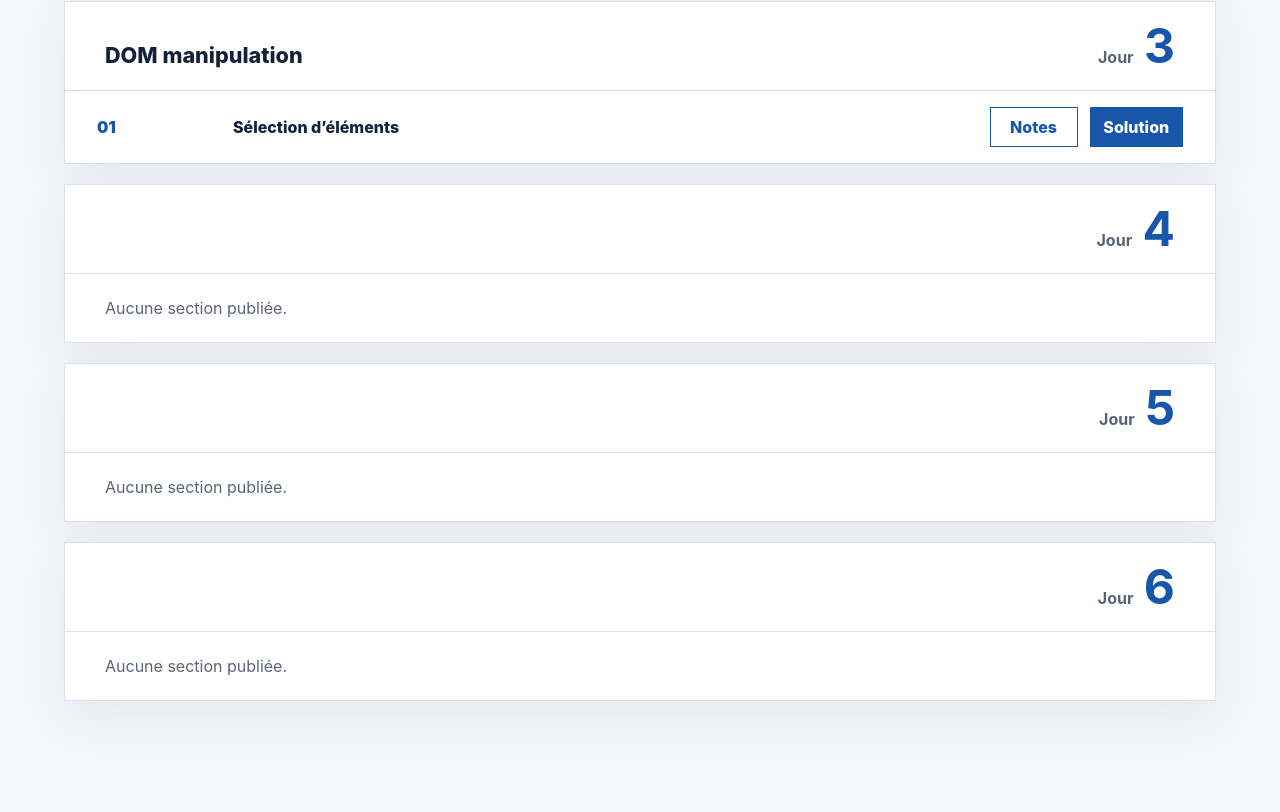
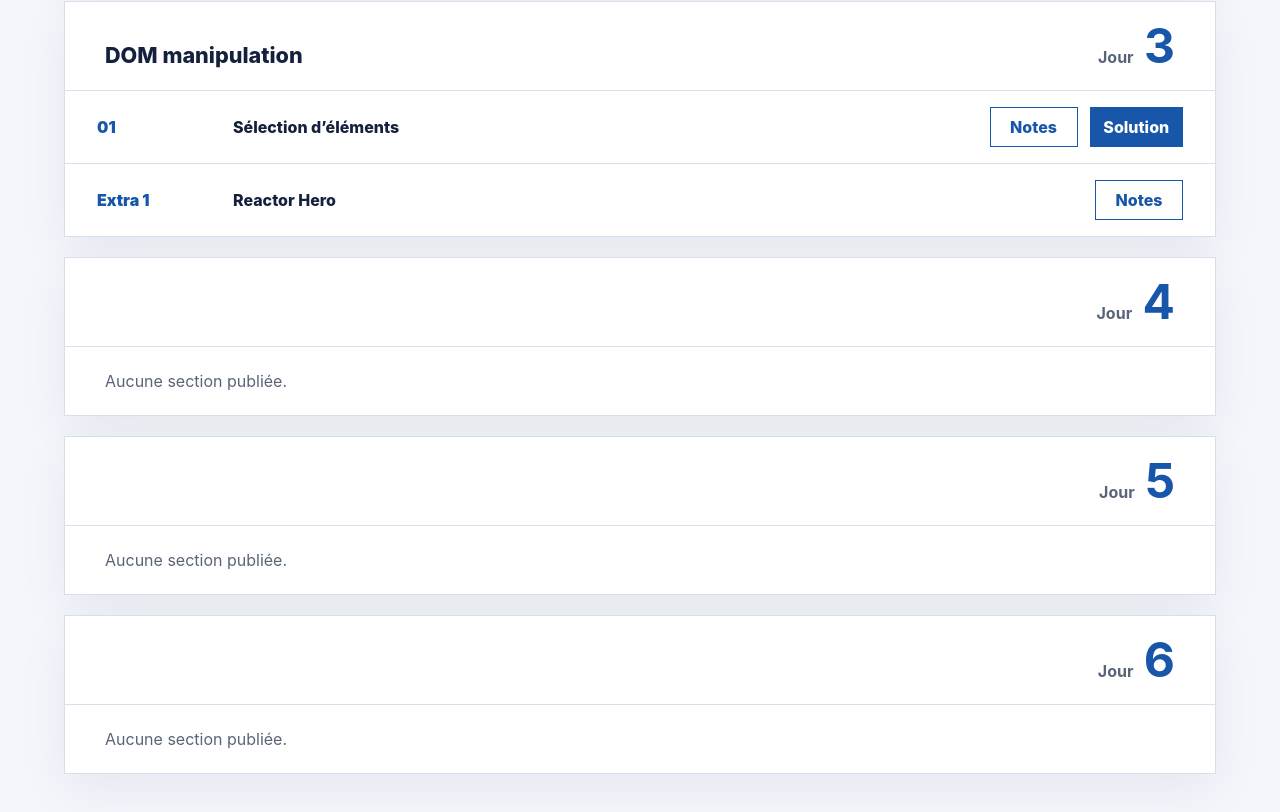
Before and after one commit to Dercetech/intro-to-js-6-days, a plain HTML site: page www/index.html in a window 1280 px wide. Shown: the part 1534-2346 px from the top of the page. Before the commit the page ends 2312 px from the top, so only its background shows below. Drawn offline with Linux system fonts and the light colour scheme.

Commit message:
day 3 - add reactor hero extra

```diff
--- a/www/index.html
+++ b/www/index.html
@@ -122,6 +122,11 @@
                 <td><a class="section-link" href="day-3/s1_selecting/">Sélection d’éléments</a></td>
                 <td class="section-actions"><a class="action-link" href="https://training.dercetech.com/trainings/javascript-vanilla-devtools/day-3.html#selecting">Notes</a><a class="action-link solution-link" href="day-3/s1_selecting-solved/">Solution</a></td>
               </tr>
+              <tr>
+                <td class="section-number section-number-extra">Extra 1</td>
+                <td><a class="section-link" href="day-3/s1_reactor_hero/">Reactor Hero</a></td>
+                <td class="section-actions"><a class="action-link" href="https://training.dercetech.com/trainings/javascript-vanilla-devtools/day-3.html#reactor-hero">Notes</a></td>
+              </tr>
             </tbody>
           </table>
         </div>
```
